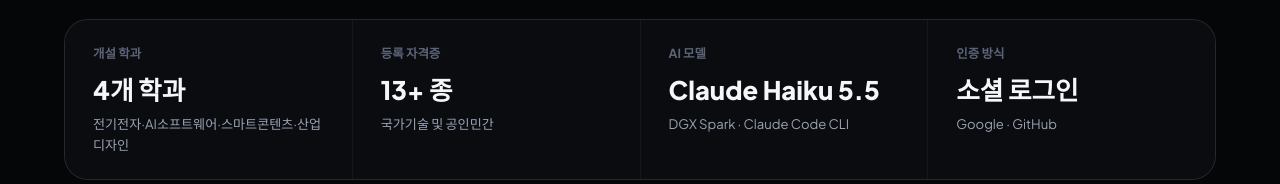
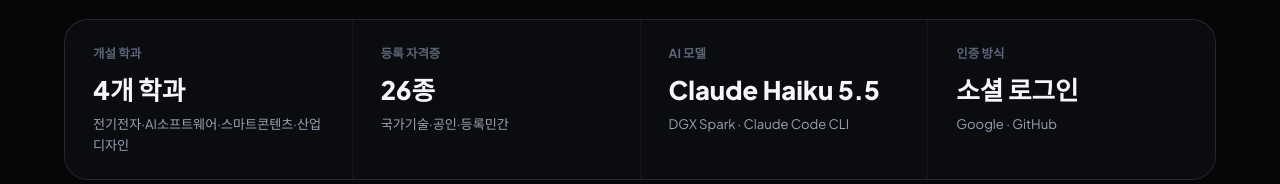
Before and after one commit to psinserver-jpg/CERT-ARCHIVE-AI, a Next.js app: page / in a window 1280 px wide. Shown: the part 611-795 px from the top of the page. Built offline with nearby package versions, Linux system fonts and the light colour scheme; no server answers; a web font is replaced by a local one.

Commit message:
Show dynamic certification count

```diff
--- a/src/app/page.tsx
+++ b/src/app/page.tsx
@@ -82,7 +82,7 @@
       >
         {[
           { label: "개설 학과", val: "4개 학과", desc: "전기전자·AI소프트웨어·스마트콘텐츠·산업디자인" },
-          { label: "등록 자격증", val: "13+ 종", desc: "국가기술 및 공인민간" },
+          { label: "등록 자격증", val: `${Object.keys(CERTIFICATIONS).length}종`, desc: "국가기술·공인·등록민간" },
           { label: "AI 모델", val: "Claude Haiku 5.5", desc: "DGX Spark · Claude Code CLI" },
           { label: "인증 방식", val: "소셜 로그인", desc: "Google · GitHub" },
         ].map((stat, i) => (
```
